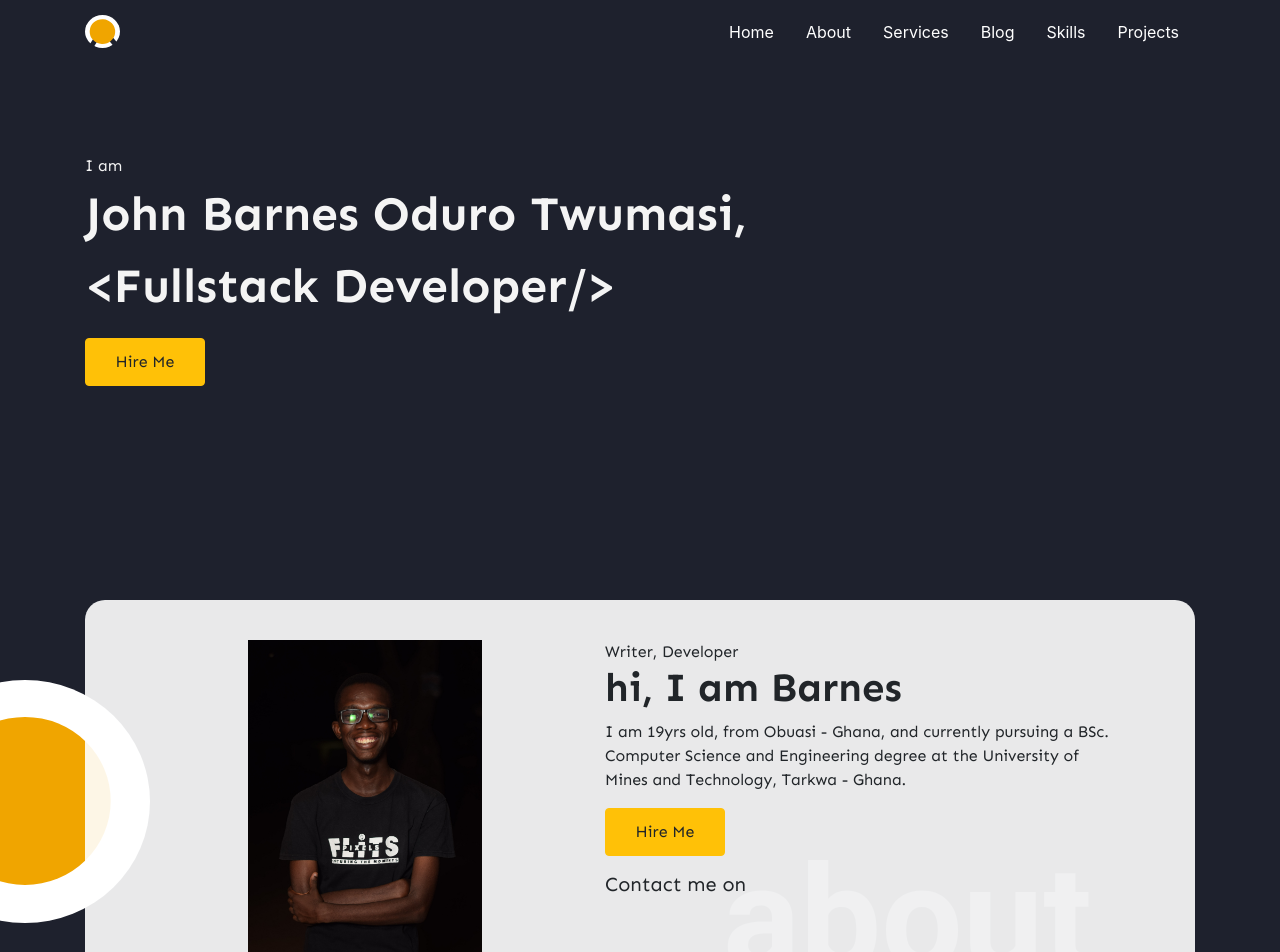
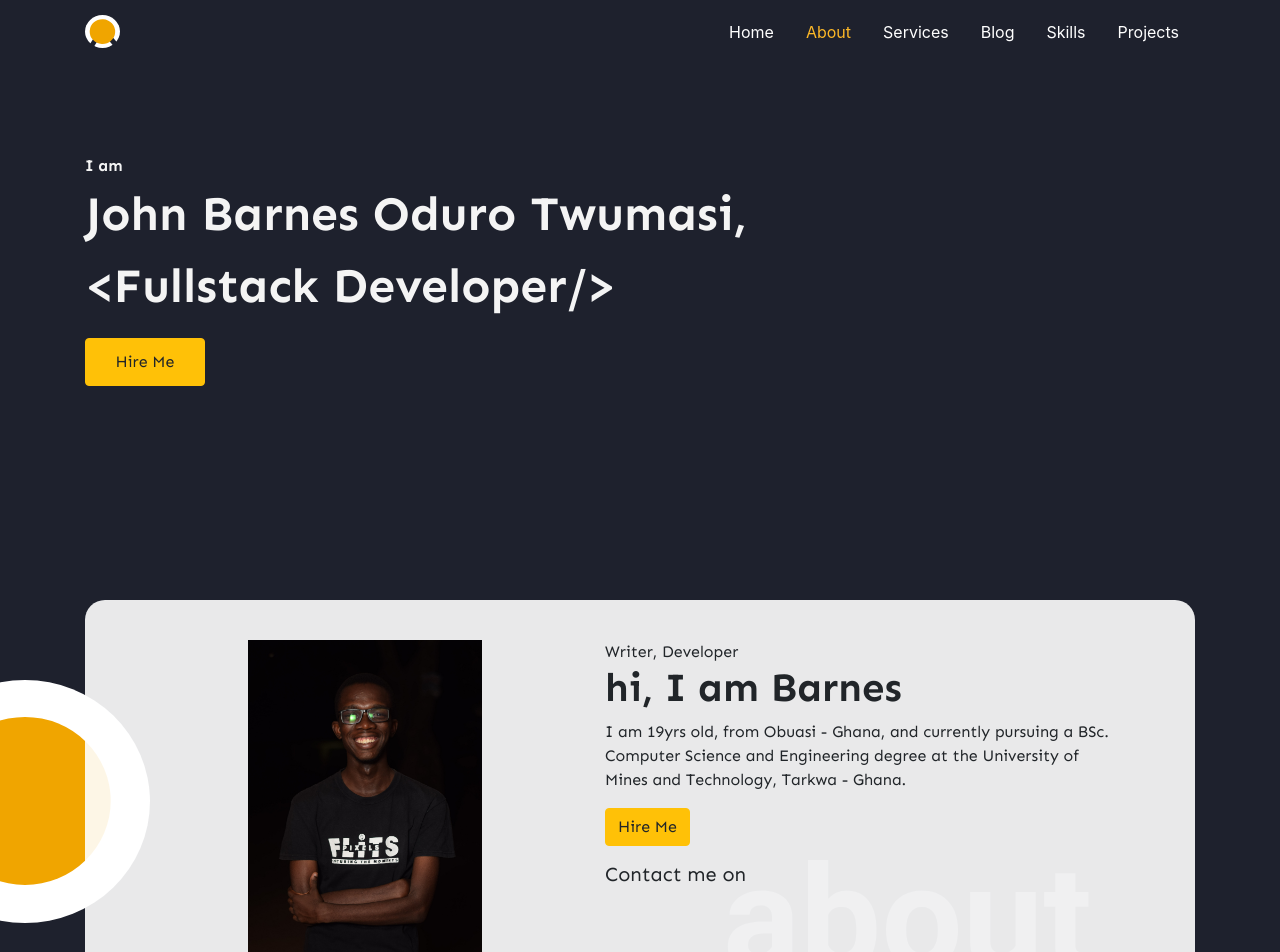
Before and after one commit to jaybarnes33/otwumasi, a Next.js app: page / in a window 1280 px wide. Shown: the top 952 px of the page. Built offline with nearby package versions, Linux system fonts and the light colour scheme.

Commit message:
Add links

```diff
--- a/components/About.js
+++ b/components/About.js
@@ -1,6 +1,7 @@
 import { Container, Button } from "react-bootstrap";
 import styles from "../styles/Home.module.css";
 import Address from "./Address";
+import Zoom from "react-reveal/Zoom";
 
 const About = () => {
   return (
@@ -16,13 +17,14 @@ const About = () => {
               loading="lazy"
             />
           </div>
+          <Zoom right>
             <section className={styles.text}>
               Writer, Developer
               <h2 className={styles.intro}>hi, I am Barnes</h2>
               <p className={styles.aboutMe}>
-              I am 19yrs old, from Obuasi - Ghana, and currently pursuing a BSc.
-              Computer Science and Engineering degree at the University of Mines
-              and Technology, Tarkwa - Ghana.
+                I am 19yrs old, from Obuasi - Ghana, and currently pursuing a
+                BSc. Computer Science and Engineering degree at the University
+                of Mines and Technology, Tarkwa - Ghana.
               </p>
               <a href="tel:+233543288549">
                 <Button className={styles.button} variant="warning">
@@ -31,6 +33,7 @@ const About = () => {
               </a>
               <Address />
             </section>
+          </Zoom>
         </div>
       </Container>
 
--- a/components/Header.js
+++ b/components/Header.js
@@ -56,13 +56,13 @@ const Header = () => {
           <Navbar.Collapse id="basic-navbar-nav">
             <Nav className="ml-auto">
               <Nav.Item>
-                <Nav.Link as={Link} href="/">
+                <Nav.Link as={Link} href="#home">
                   <a>Home</a>
                 </Nav.Link>
               </Nav.Item>
               <Nav.Item>
                 <Nav.Link as={Link} href="#about">
-                  <a>About</a>
+                  <a className="active">About</a>
                 </Nav.Link>
               </Nav.Item>
               <Nav.Item>
--- a/components/Intro.js
+++ b/components/Intro.js
@@ -1,9 +1,12 @@
 import { Button, Row, Col, Container, Image } from "react-bootstrap";
+import Zoom from "react-reveal/Zoom";
+import Fade from "react-reveal/Fade";
 import styles from "../styles/Home.module.css";
 const Intro = () => {
   return (
-    <Container as="section" className={styles.main}>
+    <Container as="section" className={styles.intro} id="home">
       <div className={styles.introWrapper} style={{ minHeight: "60vh" }}>
+        <Zoom left>
           <div className={styles.introText}>
             I am
             <p>
@@ -11,12 +14,15 @@ const Intro = () => {
               <br /> <span>&lt;Fullstack Developer/&gt;</span>
             </p>
           </div>
+        </Zoom>
 
+        <Fade>
           <a href="tel:+233543288549">
             <Button className={styles.button} variant="warning">
               Hire Me
             </Button>
           </a>
+        </Fade>
       </div>
     </Container>
   );
--- a/package.json
+++ b/package.json
@@ -11,6 +11,7 @@
     "next": "10.1.2",
     "react": "17.0.2",
     "react-bootstrap": "^1.4.0",
-    "react-dom": "17.0.2"
+    "react-dom": "17.0.2",
+    "react-reveal": "^1.2.2"
   }
 }
--- a/pages/_app.js
+++ b/pages/_app.js
@@ -1,5 +1,5 @@
+import "../styles/bootstrap.min.css";
 import "../styles/globals.css";
-import "../styles/bootstrap.min.css";
 function MyApp({ Component, pageProps }) {
   return <Component {...pageProps} />;
 }
--- a/styles/Home.module.css
+++ b/styles/Home.module.css
@@ -39,6 +39,12 @@
   width: 250px;
   top: 140px;
   z-index: 1;
+}
+
+.introEllipse {
+  position: absolute;
+  right: -80px;
+  top: 120px;
 }
 
 .polygon {
@@ -158,7 +164,7 @@
   width: 350px;
 }
 
-.main button {
+.intro button {
   width: 120px;
   padding: 0.7rem;
 }
@@ -300,7 +306,7 @@
   }
 
   .button {
-    margin-bottom: 60px;
+    margin-bottom: 40px;
   }
 
   .aboutWrapper {
--- a/styles/globals.css
+++ b/styles/globals.css
@@ -1,16 +1,22 @@
 @import url("https://fonts.googleapis.com/css2?family=Sen:wght@300;700;800&display=swap");
+
 /* footer {
   position: absolute;
   bottom: 0;
 } */
 
-body {
-  /* scroll-behavior: smooth; */
+html {
+  scroll-behavior: smooth;
+  overflow-x: hidden;
 }
 
 .nav-item a {
   padding: 0 1rem;
   color: white;
+}
+
+.active {
+  color: #fdb827 !important;
 }
 
 .navbar-brand {
@@ -78,15 +84,17 @@ a {
     min-height: 100vh;
     text-align: center;
     color: black !important;
-    padding: 20vh 0;
+    padding: 25vh 0;
 
     font-size: 1.5rem !important;
   }
 
   nav {
+    background-color: #1e212da1;
   }
 
-  button {
+  .nav-item {
+    padding: 10px;
   }
 
   .address i {
```
Also changed, not shown: 1 other file (tests, documents, lock files or other folders). Lines whose indentation alone changed are shown as unchanged.
